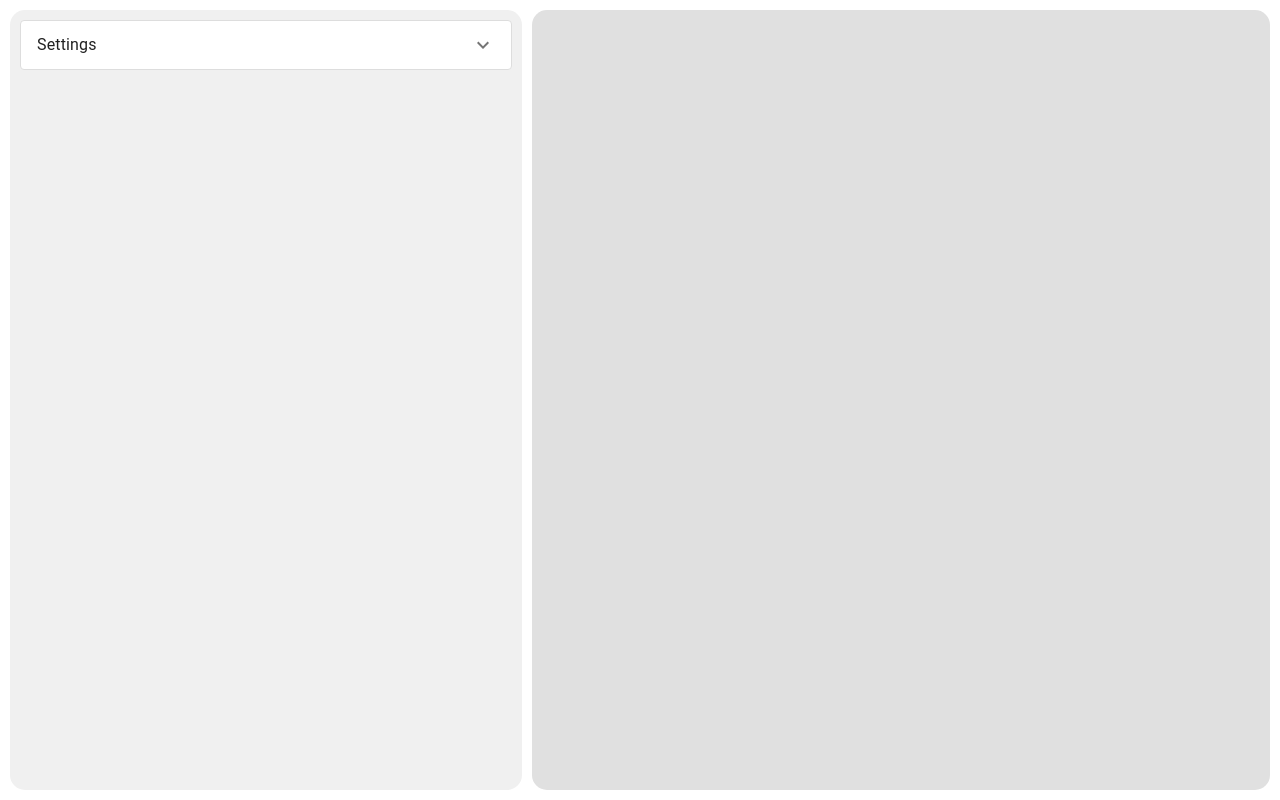
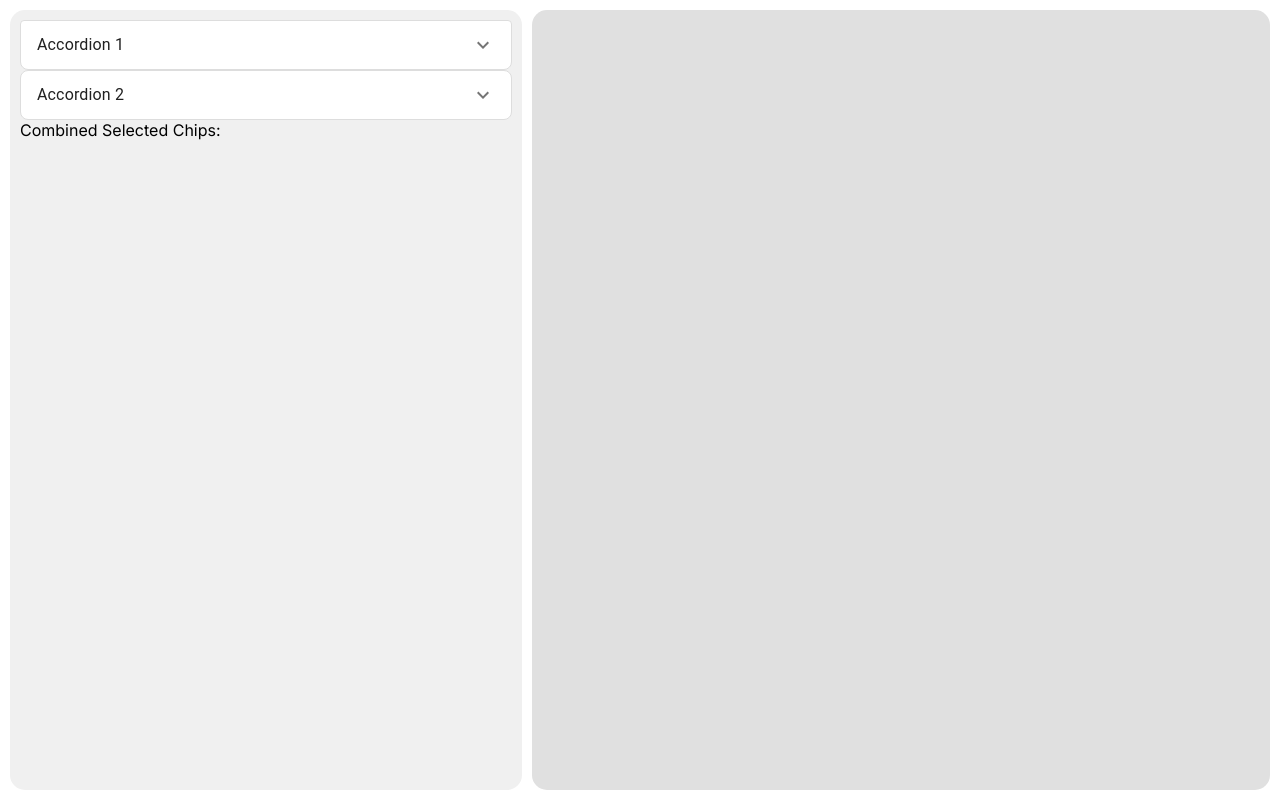
Before and after one commit to jabbarlee/beta-questionist, a Next.js app: page / in a window 1280 px wide. Built offline with nearby package versions, Linux system fonts and the light colour scheme.

Commit message:
chip selection changed for parent component

```diff
--- a/src/components/Accordion/index.tsx
+++ b/src/components/Accordion/index.tsx
@@ -1,57 +1,34 @@
-'use client';
 
-import React, { useState } from 'react';
+import React from 'react';
 import { Accordion, AccordionDetails, AccordionSummary, Typography } from '@mui/material';
 import ExpandMoreIcon from '@mui/icons-material/ExpandMore';
 import SelectionChip from '../SelectionChip';
-import { AccordionProps } from '@/types/formActionsProps';
+import { AccordionSelectionProps } from '../../types/formActionsProps';
 
-function Index({
+const AccordionSelection: React.FC<AccordionSelectionProps> = ({
   title,
   metaText,
-  chips
-}: AccordionProps) {
-  const [selectedChips, setSelectedChips] = useState<string[]>([]);
-
-  const handleChipClick = (label: string) => {
-    setSelectedChips(prevSelectedChips => {
-      if (prevSelectedChips.includes(label)) {
-        return prevSelectedChips.filter(chip => chip !== label);
-      } else {
-        return [...prevSelectedChips, label];
-      }
-    });
-    console.log(`Selected chips: ${selectedChips} in ${title}`);
-  };
-
+  chips,
+  accordionId,
+  selectedChips,
+  onChipClick,
+}) => {
   return (
-    <div>
     <Accordion sx={{ boxShadow: 'none', border: '1px solid #ddd', borderRadius: '8px', '&:before': { display: 'none' } }}>
       <AccordionSummary
         expandIcon={<ExpandMoreIcon />}
-          id="panel1-header"
-          sx={{
-            borderTopLeftRadius: '8px',
-            borderTopRightRadius: '8px',
-          }}
+        id={`${accordionId}-header`}
+        sx={{ borderTopLeftRadius: '8px', borderTopRightRadius: '8px' }}
       >
         <Typography>{title}</Typography>
       </AccordionSummary>
-        <AccordionDetails
-          sx={{
-            borderBottomLeftRadius: '8px',
-            borderBottomRightRadius: '8px',
-          }}
-        >
-          <Typography>
-            {metaText}
-          </Typography>
-          <br/>
-          <SelectionChip chips={chips} selectedChips={selectedChips} onChipClick={handleChipClick} />
+      <AccordionDetails sx={{ borderBottomLeftRadius: '8px', borderBottomRightRadius: '8px' }}>
+        <Typography>{metaText}</Typography>
+        <br />
+        <SelectionChip chips={chips} selectedChips={selectedChips} onChipClick={(chip) => onChipClick(accordionId, chip)} />
       </AccordionDetails>
     </Accordion>
-    </div>
   );
-}
+};
 
-export default Index;
+export default AccordionSelection;
--- a/src/components/ConfigSide/index.tsx
+++ b/src/components/ConfigSide/index.tsx
@@ -1,18 +1,52 @@
 'use client';
 
-import * as React from 'react';
+import React, { useState } from 'react';
+import AccordionSelection from '../Accordion';
 import styles from './index.module.css';
-import Accordion from '../Accordion';
 
-export default function index() {
+const ParentComponent: React.FC = () => {
+  const [selectedChipsState, setSelectedChipsState] = useState<{ [key: string]: string[] }>({});
+
+  const handleChipClick = (accordionId: string, chip: string) => {
+    setSelectedChipsState((prevState) => {
+      const selectedChips = prevState[accordionId] || [];
+      const newSelectedChips = selectedChips.includes(chip)
+        ? selectedChips.filter((c) => c !== chip)
+        : [...selectedChips, chip];
+
+      return {
+        ...prevState,
+        [accordionId]: newSelectedChips,
+      };
+    });
+  };
+
+  const accordions = [
+    { id: 'accordion1', title: 'Accordion 1', metaText: 'Meta text 1', chips: ['Chip 1', 'Chip 2', 'Chip 3'] },
+    { id: 'accordion2', title: 'Accordion 2', metaText: 'Meta text 2', chips: ['Chip 4', 'Chip 5', 'Chip 6'] },
+    // Add more accordions as needed
+  ];
+
+  const combinedSelectedChips = Object.values(selectedChipsState).flat();
 
   return (
     <div className={styles.configSide}>
-        <Accordion
-          title="Settings"
-          metaText="Configure settings for the application"
-          chips={['test', 'test2', 'test3']}
+      {accordions.map((accordion) => (
+        <AccordionSelection
+          key={accordion.id}
+          title={accordion.title}
+          metaText={accordion.metaText}
+          chips={accordion.chips}
+          accordionId={accordion.id}
+          selectedChips={selectedChipsState[accordion.id] || []}
+          onChipClick={handleChipClick}
         />
+      ))}
+      <div>
+        Combined Selected Chips: {combinedSelectedChips.join(', ')}
+      </div>
     </div>
   );
-}
+};
+
+export default ParentComponent;
```
Also changed, not shown: src/components/SelectionChip/index.tsx (+7 -2 lines), src/types/formActionsProps.ts (+5 -2 lines). Lines whose indentation alone changed are shown as unchanged.
